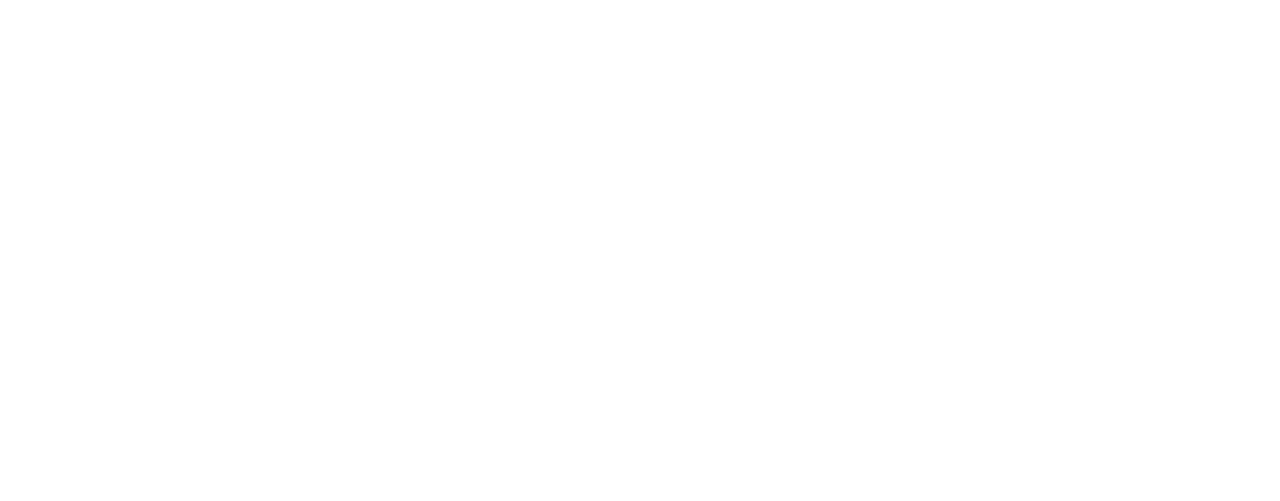
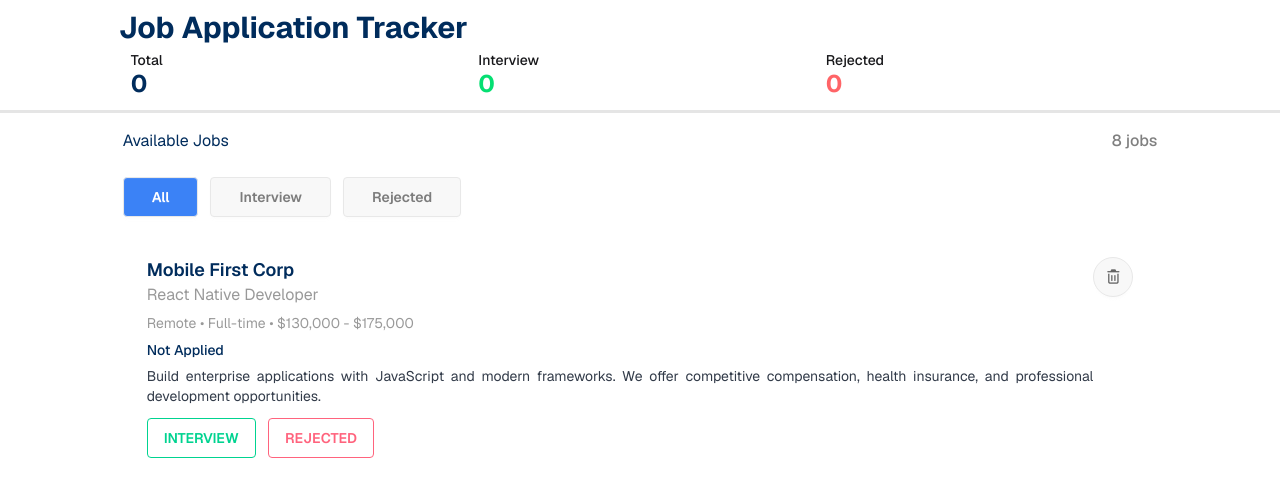
Before and after one commit to raselranar/B13-A4, a plain HTML site: page index.html in a window 1280 px wide. Drawn offline with nearby package versions, Linux system fonts and the light colour scheme.

Commit message:
make design part

```diff
--- a/index.html
+++ b/index.html
@@ -1,10 +1,17 @@
 <!doctype html>
-<html lang="en">
+<html lang="en" class="font-geist">
   <head>
     <meta charset="UTF-8" />
     <meta name="viewport" content="width=device-width, initial-scale=1.0" />
-    <title>Job Tracker</title>
-
+    <title>Job Application Tracker</title>
+    <!-- font awesome -->
+    <link
+      rel="stylesheet"
+      href="https://cdnjs.cloudflare.com/ajax/libs/font-awesome/7.0.1/css/all.min.css"
+      integrity="sha512-2SwdPD6INVrV/lHTZbO2nodKhrnDdJK9/kg2XD1r9uGqPo1cUbujc+IYdlYdEErWNu69gVcYgdxlmVmzTWnetw=="
+      crossorigin="anonymous"
+      referrerpolicy="no-referrer"
+    />
     <!-- tailwind css daisy UI -->
     <link
       href="https://cdn.jsdelivr.net/npm/daisyui@5"
@@ -12,11 +19,110 @@
       type="text/css"
     />
     <script src="https://cdn.jsdelivr.net/npm/@tailwindcss/browser@4"></script>
-    <!-- <style type="text/tailwindcss">
+    <style type="text/tailwindcss">
+      @import url("https://fonts.googleapis.com/css2?family=Geist:wght@100..900&display=swap");
+      @import "tailwindcss";
       @theme {
-        --color-clifford: #da373d;
+        --font-geist: "Geist", sans-serif;
       }
-    </style> -->
+    </style>
   </head>
-  <body></body>
+  <body>
+    <!-- header section -->
+    <header class="border-b-2 sm:border-b-3 border-black/10">
+      <div class="p-3 sm:w-10/12 mx-auto">
+        <h1 class="font-bold text-2xl sm:text-3xl leading-8 text-[#002C5C]">
+          Job Application Tracker
+        </h1>
+        <div class="grid grid-cols-3 mt-2">
+          <div class="px-3 font-medium text-[14px] leading-4.25">
+            Total
+            <p
+              class="text-[#002C5C] font-bold text-2xl leading-7.25"
+              id="total-count"
+            >
+              0
+            </p>
+          </div>
+          <div class="px-3 font-medium text-[14px] leading-4.25">
+            Interview
+            <p
+              class="text-green-400 font-bold text-2xl leading-7.25"
+              id="inerview-count"
+            >
+              0
+            </p>
+          </div>
+          <div class="px-3 font-medium text-[14px] leading-4.25">
+            Rejected
+            <p
+              class="text-red-400 font-bold text-2xl leading-7.25"
+              id="rejected-count"
+            >
+              0
+            </p>
+          </div>
+        </div>
+      </div>
+    </header>
+    <!-- main section -->
+    <main class="p-4 sm:w-10/12 mx-auto">
+      <!-- header -->
+      <div class="flex justify-between">
+        <h2 class="text-[#002C5C]">Available Jobs</h2>
+        <p class="text-black/50 font-medium">8 jobs</p>
+      </div>
+      <!-- toggle buttons -->
+      <div class="flex gap-3 mt-6">
+        <button class="btn bg-[#3B82F6] text-white px-7">All</button>
+        <button class="btn px-7 text-black/50">Interview</button>
+        <button class="btn px-7 text-black/50">Rejected</button>
+      </div>
+      <!-- cards container -->
+      <section class="mt-4 sm:p-6 flex justify-between">
+        <!-- left side -->
+        <div class="job-card space-y-1.5">
+          <h3
+            class="job-company-name text-[#002C5C] font-semibold text-lg leading-6.5"
+          >
+            Mobile First Corp
+            <p class="job-position text-black/40 text-base font-normal">
+              React Native Developer
+            </p>
+          </h3>
+          <p class="job-details text-black/40 text-[14px]">
+            <span class="job-location">Remote</span> •
+            <span class="job-type">Full-time</span> •
+            <span class="job-salary">$130,000 - $175,000</span>
+          </p>
+          <div
+            class="job-status rounded font-medium text-[14px] text-[#002C5C] leading-5"
+          >
+            Not Applied
+          </div>
+          <p class="job-description text-[14px]/5 text-[#323B49] text-justify">
+            Build enterprise applications with JavaScript and modern frameworks.
+            We offer competitive compensation, health insurance, and
+            professional development opportunities.
+          </p>
+          <!-- buttons -->
+          <div class="flex gap-3 mt-3">
+            <button class="btn btn-outline btn-success uppercase">
+              interview
+            </button>
+            <button class="btn btn-outline btn-error uppercase">
+              Rejected
+            </button>
+          </div>
+        </div>
+
+        <!-- right side -->
+        <div class="flex shrink-0 justify-end">
+          <span class="btn btn-circle text-black/60">
+            <i class="fa-regular fa-trash-can"></i>
+          </span>
+        </div>
+      </section>
+    </main>
+  </body>
 </html>
```
